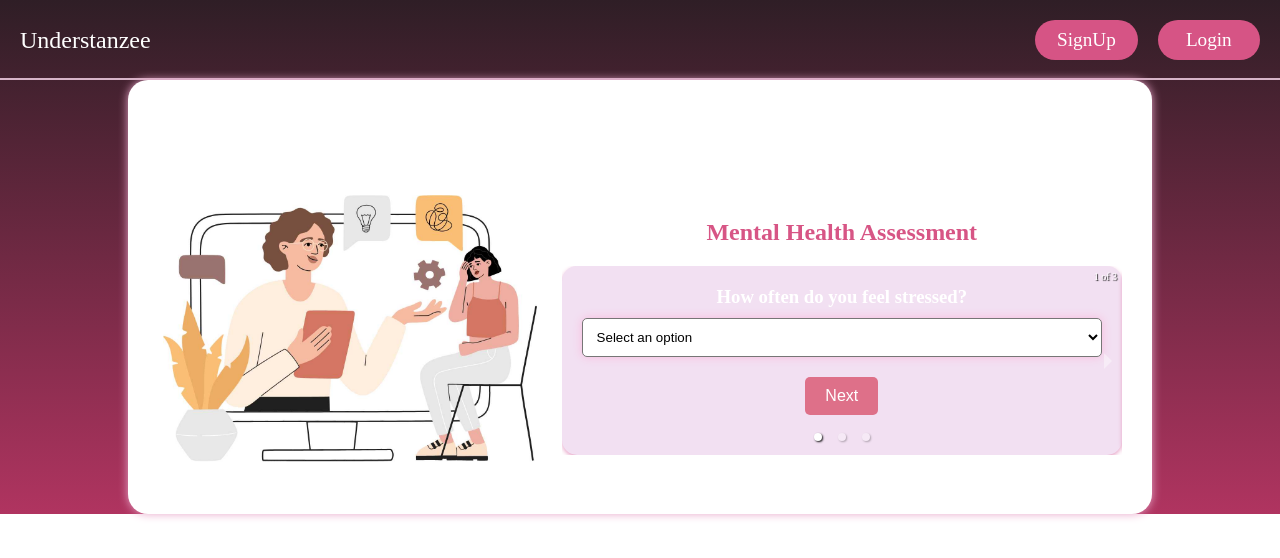
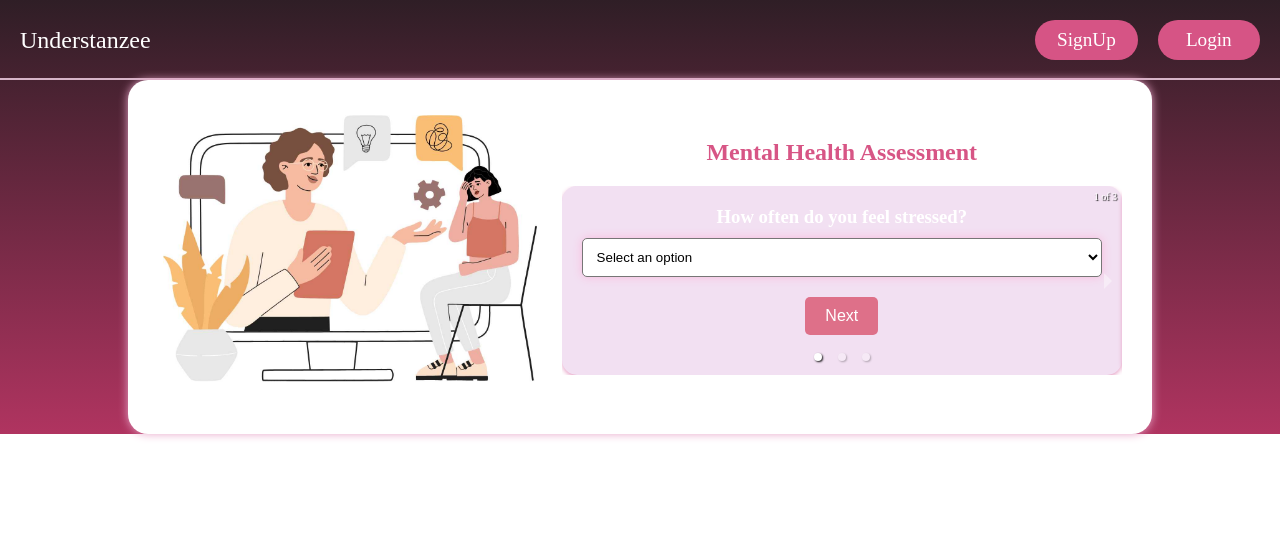
Before and after one commit to smartinternz02/SBSPS-Challenge-10711-HealthConnect-Streamlined-Doctors-Appointment-and-Health-Record-Management, a React (Vite) app in the folder understanding/: page /Assessment in a window 1280 px wide. Shown: the top 558 px of the page. Built offline with nearby package versions, Linux system fonts and the light colour scheme.

Commit message:
css update

```diff
--- a/understanding/src/styles/Assessment.css
+++ b/understanding/src/styles/Assessment.css
@@ -1,19 +1,20 @@
 .assessment-container {
+  height: auto;
   width: 80%;
   margin: 0 auto;
   padding: 20px;
   text-align: center;
   position: relative;
   overflow: hidden;
-  background-color: white;
+  background-color: #fff;
   box-shadow: 0 0 10px #e8a5c8;
   border-radius: 20px;
   display: flex;
   flex-direction: row;
   align-items: center;
   justify-content: space-between;
-  padding-bottom: none;
-  padding-top: 100px;
+
+
 }
 
 .image-section {
```
